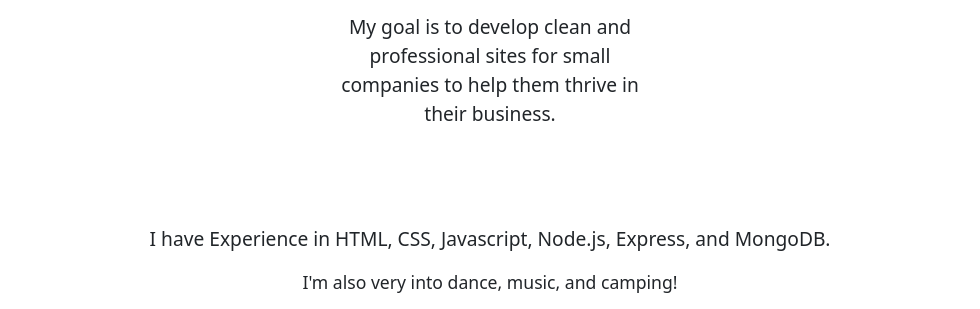
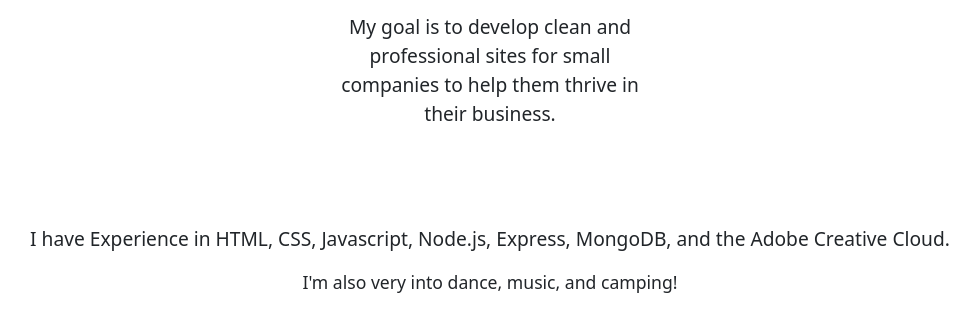
Before and after one commit to Jacob-Lindsay/Portfolio, a website: page index.html in a window 1280 px wide. Shown: the part 974-1283 px from the top of the page, without its empty margins (150-1130 px from the left). Drawn offline with nearby package versions, Linux system fonts and the light colour scheme.

Commit message:
Adding to Home page

```diff
--- a/index.html
+++ b/index.html
@@ -81,7 +81,7 @@
         <div class="row">
             <div class="col-12">
                 <p class="text-center" id="bio">
-                    I have Experience in HTML, CSS, Javascript, Node.js, Express, and MongoDB.
+                    I have Experience in HTML, CSS, Javascript, Node.js, Express, MongoDB, and the Adobe Creative Cloud.
                 </p>
             </div>
             <div class="col-12">
```
